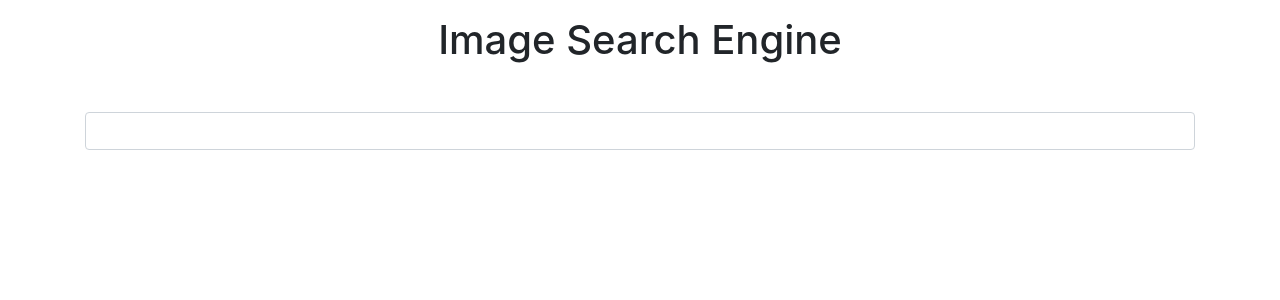
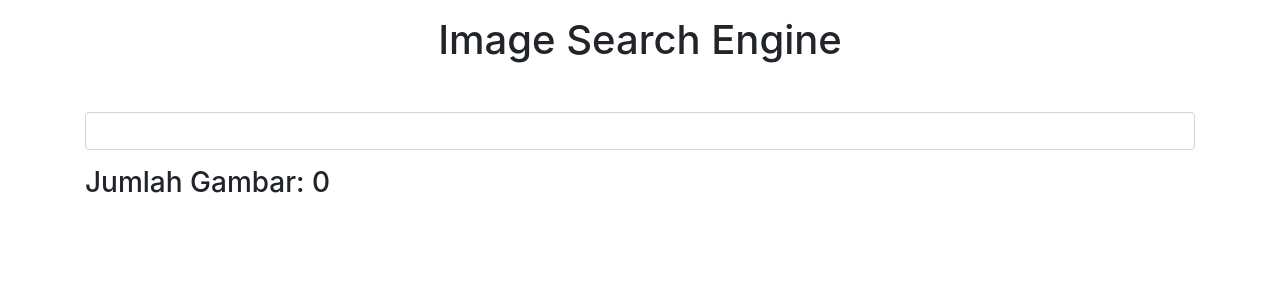
Before and after one commit to rochafialvin/bandung-lautanreact, a React (Create React App) app: page / in a window 1280 px wide. Shown: the top 300 px of the page. Built offline with nearby package versions, Linux system fonts and the light colour scheme.

Commit message:
Image List

```diff
--- a/src/components/App.jsx
+++ b/src/components/App.jsx
@@ -2,17 +2,18 @@ import React, {Component} from 'react'
 import axios from 'axios'
 
 import SearchBar from './SearchBar'
+import ImageList from './ImageList'
 
 // Membuan komponen dengan menggunakan class
 class App extends Component{
 
     state = {
-        pictures: []
+        pictures: [] // [{urls}, {urls}, ...]
     }
 
     // term adalah inputan dari user di komponen Search Bar
     onSearchSubmit = (term) => {
-        // Request gambar ke unsplash
+        // Request gambar ke unsplash dengan term yang di dapatkan dari komponen SearchBar
         axios.get(
             'https://api.unsplash.com/search/photos',
             {
@@ -26,7 +27,10 @@ class App extends Component{
             }
         ).then( (res) => {
             // then akan di jalankan ketika proses request berhasil
+            // res.data.results = [{urls}, {urls}, ...]
+            // hasil request akan di simpan di state component App.jsx
             this.setState( {pictures: res.data.results} )
+
 
         })
 
@@ -34,16 +38,23 @@ class App extends Component{
 
 
     render(){
+
         return(
             <div className='container'>
                 <h1 className='text-center mt-3 mb-5'>Image Search Engine</h1>
                 <SearchBar sama={this.onSearchSubmit} />
+                <ImageList gambars={this.state.pictures}/>
             </div>
         )
     }
 
 }
 
+
+export default App
+
 // Agar bisa di gunakan di file lain, maka kita harus export
 // dan file lain yang membutuhkan akan meng import
-export default App
+
+// this.setState adalah function yang berguna untuk meng-update state component
+    // setiap kita menjalankan this.setState akan men- T R I G G E R component RENDER ULANG
--- /dev/null
+++ b/src/components/ImageList.jsx
@@ -0,0 +1,18 @@
+import React, {Component} from 'react'
+
+class ImageList extends Component{
+
+
+
+    render(){
+        return (
+            <div>
+                <h3>Jumlah Gambar: {this.props.gambars.length}</h3>
+            </div>
+        )
+    }
+}
+
+export default ImageList
+
+// Kita dapat menjalakan kode javascript di dalam syntax jsx dengan menaruhnya di dalam kurung kurawal {}
--- a/src/components/SearchBar.jsx
+++ b/src/components/SearchBar.jsx
@@ -12,6 +12,7 @@ class SearchBar extends Component {
         // function yang akan men-cancel halaman dari refresh
         e.preventDefault()
 
+        // term akan di ambil oleh component App.jsx
         this.props.sama(this.state.term)
     }
 
```
